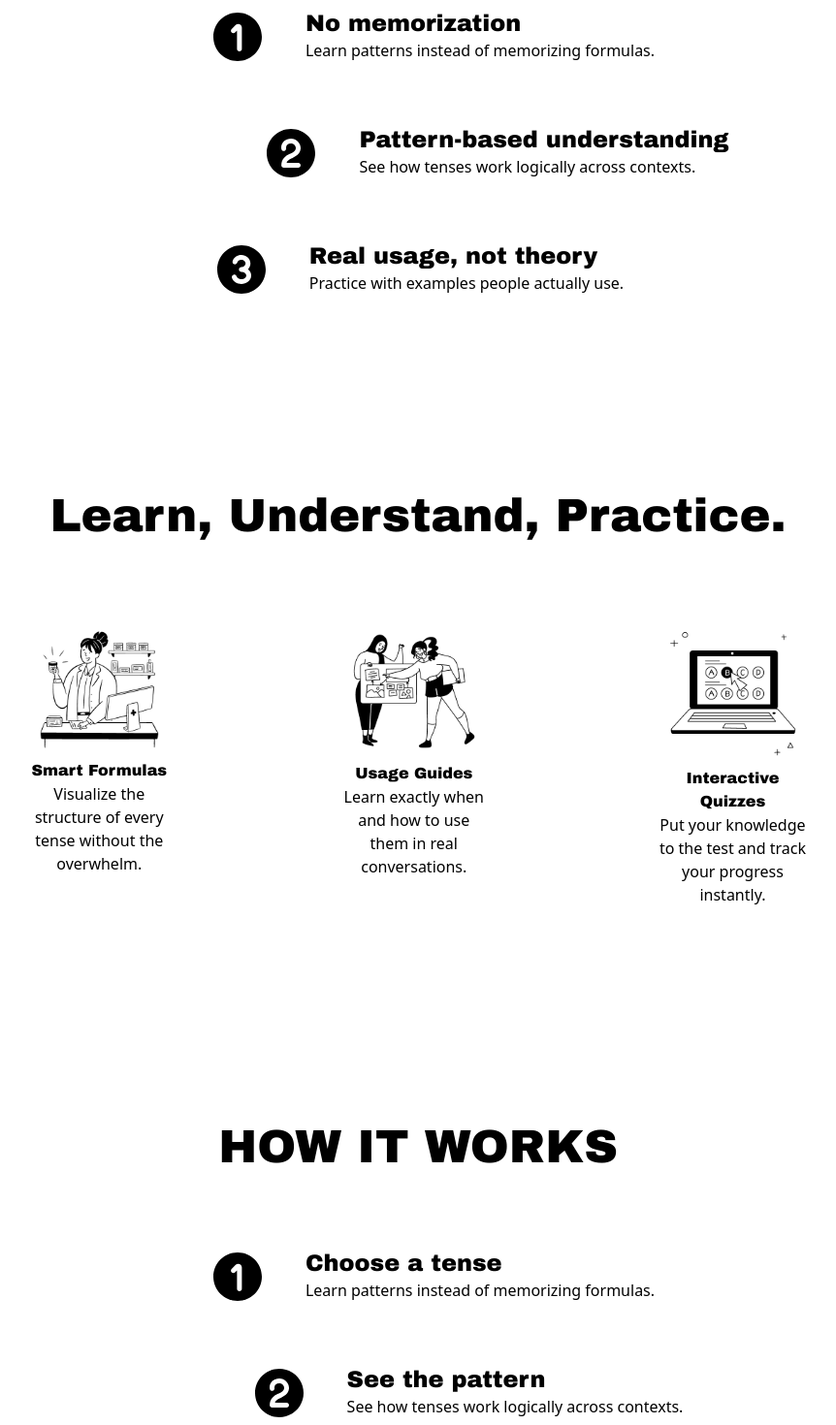
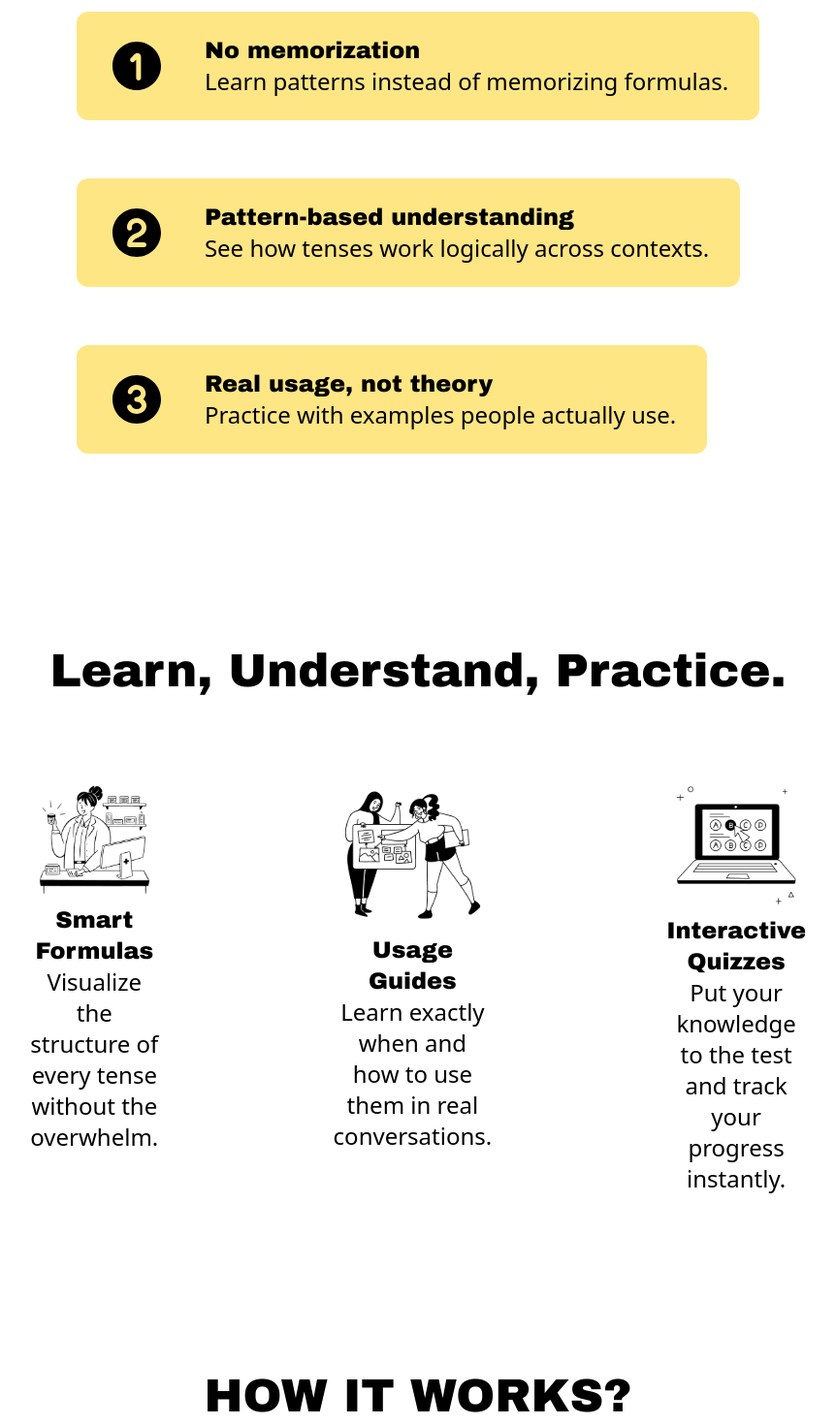
Before and after one commit to YO-SP/Jago-Tenses, a React (Vite) app: page / in a window 1280 px wide. Shown: the part 1200-2670 px from the top of the page at 97% size, without its empty margins (209-1071 px from the left). Built offline with nearby package versions, Linux system fonts and the light colour scheme.

Commit message:
Menambahkan animation

```diff
--- a/src/pages/Homepage.jsx
+++ b/src/pages/Homepage.jsx
@@ -1,15 +1,12 @@
-import Header from '../components/Header.jsx'
-import Footer from '../components/Footer.jsx'
+import Header from "../components/Header.jsx";
+import Footer from "../components/Footer.jsx";
 
-export default function Homepage(){
-
-    return(
+export default function Homepage() {
+  return (
     <div class="flex flex-col min-h-screen">
       <Header></Header>
 
       <div class="bg-[#ffffff] grow text-[#000000]">
-
-
         <div class="flex flex-col">
           <div class="text-black font-['Archivo_Black'] text-center text-5xl pt-25">
             <h1>Say Goodbye to Complicated Formulas.</h1>
@@ -18,51 +15,79 @@ export default function Homepage(){
 
           <div>
             <p class="text-center pt-9 text-2xl">
-                        Stop memorizing and start understanding. Our interactive approach breaks <br></br>
-                        down complex grammar into logical patterns that anyone can master in minutes.
+              Stop memorizing and start understanding. Our interactive approach
+              breaks <br></br>
+              down complex grammar into logical patterns that anyone can master
+              in minutes.
             </p>
-
           </div>
 
           <button class="transition duration-200 ease-in-out transform hover:scale-110 hover:bg-black bg-black text-white font-bold py-2 px-4 rounded-full self-center mt-9">
-                        Get Started
+            <p class="text-xl">Get Started</p>
           </button>
 
-                    <p class="text-center pt-9 text-2xl">Built for learners who hate grammar rules.</p>
+          <p class="text-center pt-9 text-2xl">
+            Built for learners who hate grammar rules.
+          </p>
 
-                    <img class="flex justify-self-center h-90 my-15" src="src\assets\grad.svg"></img>
+          <img
+            class="flex justify-self-center h-90 my-15"
+            src="src\assets\grad.svg"
+          ></img>
         </div>
       </div>
 
-            <div class="bg-[#ffffff] grow text-[#000000] ">
+      <div class="bg-[#ffffff] grow text-[#000000]">
         <div class="flex flex-col">
           <div class="text-black font-['Archivo_Black'] text-center text-5xl pt-25">
             <h1>Why JAGOTENSES ?</h1>
           </div>
 
+          <div class="flex justify-center">
             <div class="flex flex-col">
-                        <div class="flex justify-center mt-20 ml-7">
-                            <img class="w-15 h-15" src="src/assets/one.svg"></img>
+              <div class="flex mt-20">
+                <div class="inline-flex items-center bg-amber-200 px-8 py-6 rounded-xl transition duration-200 ease-in-out transform hover:scale-105">
+                  <img class="w-15 h-15" src="src/assets/one.svg" />
 
                   <div class="ml-10">
-                                <h2 class="font-['Archivo_Black'] text-2xl">No memorization <br></br></h2>
-                                <p>Learn patterns instead of memorizing formulas.</p>
+                    <h2 class="font-['Archivo_Black'] text-2xl">
+                      No memorization
+                    </h2>
+                    <p class="text-2xl">
+                      Learn patterns instead of memorizing formulas.
+                    </p>
+                  </div>
                 </div>
               </div>
 
-                        <div class="flex justify-center mt-15 ml-40">
-                            <img class="w-15 h-15" src="src/assets/two.svg"></img>
+              <div class="flex mt-15 ">
+                <div class="inline-flex items-center bg-amber-200 px-8 py-6 rounded-xl transition duration-200 ease-in-out transform hover:scale-105">
+                  <img class="w-15 h-15" src="src/assets/two.svg" />
+
                   <div class="ml-10">
-                                <h2 class="font-['Archivo_Black'] text-2xl">Pattern-based understanding<br></br></h2>
-                                <p>See how tenses work logically across contexts.</p>
+                    <h2 class="font-['Archivo_Black'] text-2xl">
+                      Pattern-based understanding
+                    </h2>
+                    <p class="text-2xl">
+                      See how tenses work logically across contexts.
+                    </p>
+                  </div>
                 </div>
               </div>
 
-                        <div class="flex justify-center mt-15">
-                            <img class="w-15 h-15" src="src/assets/three.svg"></img>
+              <div class="flex mt-15">
+                <div class="inline-flex items-center bg-amber-200 px-8 py-6 rounded-xl transition duration-200 ease-in-out transform hover:scale-105">
+                  <img class="w-15 h-15" src="src/assets/three.svg" />
+
                   <div class="ml-10">
-                                <h2 class="font-['Archivo_Black'] text-2xl">Real usage, not theory<br></br></h2>
-                                <p>Practice with examples people actually use.</p>
+                    <h2 class="font-['Archivo_Black'] text-2xl">
+                      Real usage, not theory
+                    </h2>
+                    <p class="text-2xl">
+                      Practice with examples people actually use.
+                    </p>
+                  </div>
+                </div>
               </div>
             </div>
           </div>
@@ -70,69 +95,114 @@ export default function Homepage(){
       </div>
 
       <div>
-                <h2 class="text-black font-['Archivo_Black'] text-center text-5xl mt-50">Learn, Understand, Practice.</h2>
+        <h2 class="text-black font-['Archivo_Black'] text-center text-5xl mt-50">
+          Learn, Understand, Practice.
+        </h2>
 
         <div class="flex justify-between mx-60 gap-45 my-21">
           <div>
             <img class="" src="src/assets/formula.svg"></img>
-                        <h2 class="font-['Archivo_Black'] text-center">Smart Formulas</h2>
-                        <p class="text-center">Visualize the structure of every tense without the overwhelm.</p>
+            <h2 class="font-['Archivo_Black'] text-center text-2xl">
+              Smart Formulas
+            </h2>
+            <p class="text-center text-2xl">
+              Visualize the structure of every tense without the overwhelm.
+            </p>
           </div>
 
           <div>
             <img src="src/assets/guide.svg"></img>
-                         <h2 class="font-['Archivo_Black'] text-center">Usage Guides</h2>
-                        <p class="text-center">Learn exactly when and how to use them in real conversations.</p>
+            <h2 class="font-['Archivo_Black'] text-center text-2xl">
+              Usage Guides
+            </h2>
+            <p class="text-center text-2xl">
+              Learn exactly when and how to use them in real conversations.
+            </p>
           </div>
 
           <div>
             <img src="src/assets/Quiz.svg"></img>
-                         <h2 class="font-['Archivo_Black'] text-center">Interactive Quizzes</h2>
-                        <p class="text-center">Put your knowledge to the test and track your progress instantly.</p>
+            <h2 class="font-['Archivo_Black'] text-center text-2xl">
+              Interactive Quizzes
+            </h2>
+            <p class="text-center text-2xl">
+              Put your knowledge to the test and track your progress instantly.
+            </p>
           </div>
         </div>
       </div>
 
-            <div class="bg-[#ffffff] grow text-[#000000] my-10">
+
+      <div class="bg-[#ffffff] grow text-[#000000]">
         <div class="flex flex-col">
           <div class="text-black font-['Archivo_Black'] text-center text-5xl pt-25">
-                        <h1>HOW IT WORKS</h1>
+            <h1>HOW IT WORKS?</h1>
           </div>
 
+          <div class="flex justify-center">
             <div class="flex flex-col">
-                        <div class="flex justify-center mt-20 ml-7">
-                            <img class="w-15 h-15" src="src/assets/one.svg"></img>
+              <div class="flex mt-20 ml-7 transition duration-200 ease-in-out transform hover:scale-105">
+                <div class="inline-flex items-center bg-amber-200 px-8 py-6 rounded-xl">
+                  <img class="w-15 h-15" src="src/assets/one.svg" />
 
                   <div class="ml-10">
-                                <h2 class="font-['Archivo_Black'] text-2xl">Choose a tense<br></br></h2>
-                                <p>Learn patterns instead of memorizing formulas.</p>
+                    <h2 class="font-['Archivo_Black'] text-2xl">
+                      Choose a tense
+                    </h2>
+                    <p class="text-2xl">
+                      Start by selecting the tense you want to learn. No overwhelm, just focus on one pattern at a time.
+                    </p>
+                  </div>
                 </div>
               </div>
 
-                        <div class="flex justify-center mt-15 ml-25">
-                            <img class="w-15 h-15" src="src/assets/two.svg"></img>
+              <div class="flex mt-15 ml-7 transition duration-200 ease-in-out transform hover:scale-105">
+                <div class="inline-flex items-center bg-amber-200 px-8 py-6 rounded-xl">
+                  <img class="w-15 h-15" src="src/assets/two.svg" />
+
                   <div class="ml-10">
-                                <h2 class="font-['Archivo_Black'] text-2xl">See the pattern<br></br></h2>
-                                <p>See how tenses work logically across contexts.</p>
+                    <h2 class="font-['Archivo_Black'] text-2xl">
+                      See the pattern
+                    </h2>
+                    <p class="text-2xl">
+                      Understand how the tense works through clear structures, not confusing formulas.
+                    </p>
+                  </div>
                 </div>
               </div>
 
-                        <div class="flex justify-center mt-15 ml-15">
-                            <img class="w-15 h-15" src="src/assets/three.svg"></img>
+              <div class="flex mt-15 ml-7 transition duration-200 ease-in-out transform hover:scale-105">
+                <div class="inline-flex items-center bg-amber-200 px-8 py-6 rounded-xl">
+                  <img class="w-15 h-15" src="src/assets/three.svg" />
+
                   <div class="ml-10">
-                                <h2 class="font-['Archivo_Black'] text-2xl">Practice with real examples<br></br></h2>
-                                <p>Practice with examples people actually use.</p>
+                    <h2 class="font-['Archivo_Black'] text-2xl">
+                      Practice with real examples
+                    </h2>
+                    <p class="text-2xl">
+                      Apply what you learn using examples from real-life conversations, not textbook sentences.
+                    </p>
+                  </div>
+                </div>
               </div>
             </div>
           </div>
         </div>
       </div>
 
-
+      <div class="flex justify-center mt-35">
+        <img src="src/assets/journey.svg"></img>
+        <div class="flex flex-col mt-30">
+          <h1 class="text-2xl">Ready to start your journey with tenses?</h1>
+          <button class="transition duration-200 ease-in-out transform hover:scale-110 hover:bg-black bg-black text-white font-bold py-2 px-4 rounded-full self-center mt-9">
+            Start Your Journey
+          </button>
+        </div>
+      </div>
 
 
 
       <Footer></Footer>
     </div>
-    )
+  );
 }
```
Also changed, not shown: src/assets/journey.svg (added). Lines whose indentation alone changed are shown as unchanged.
